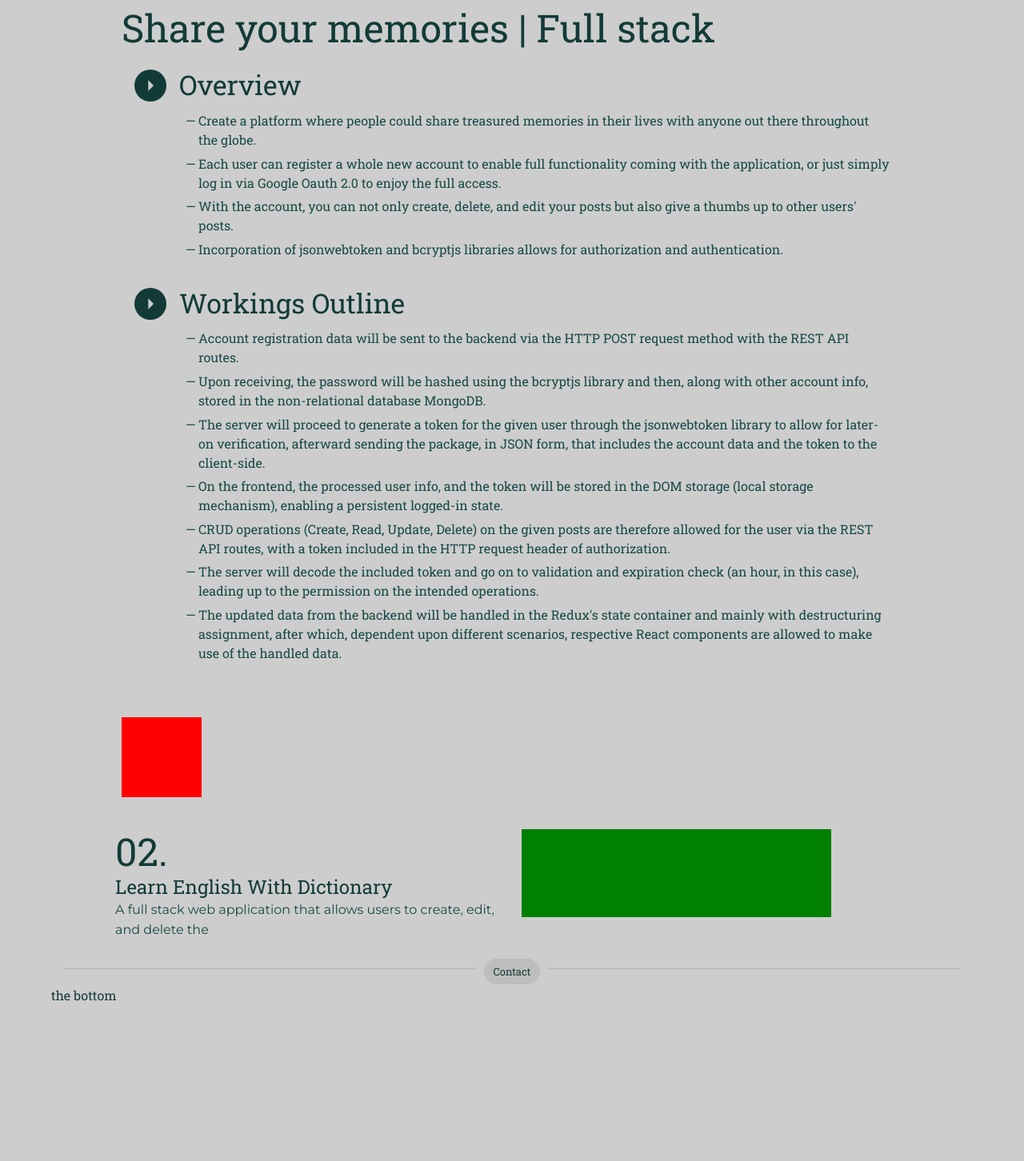
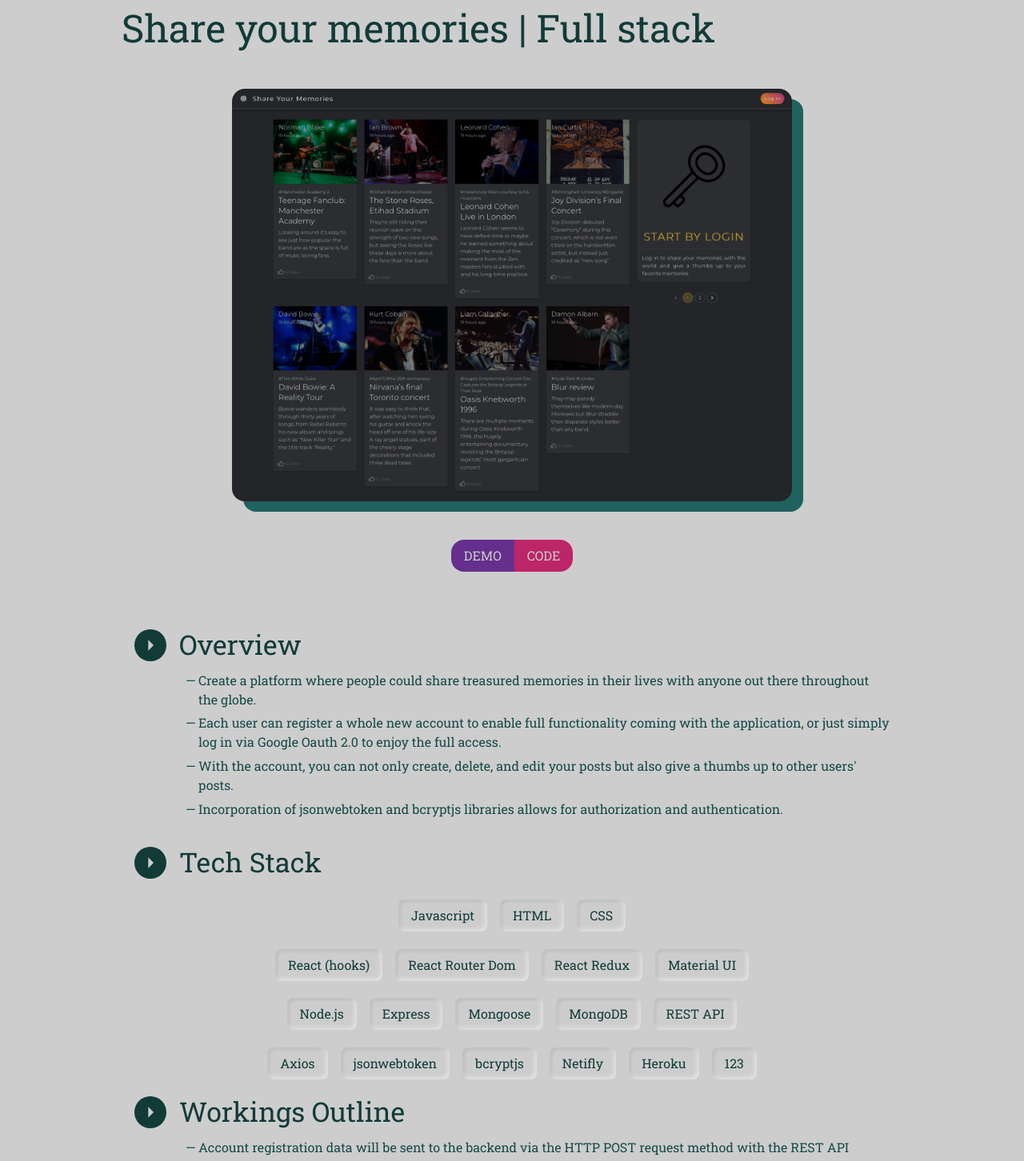
Before and after one commit to laynesquare/portfolio_website, a React (Create React App) app: page / in a window 1280 px wide. Shown: the part 1015-2467 px from the top of the page at 80% size. Before the commit the page ends 2272 px from the top, so only its background shows below. Built offline with nearby package versions, Linux system fonts and the light colour scheme.

Commit message:
feature: pjc btns and tech icons

```diff
--- a/src/components/Project/FeatureList.js
+++ b/src/components/Project/FeatureList.js
@@ -6,9 +6,35 @@ import {
   ListItem,
   ListItemText,
   ListItemAvatar,
+  Grid,
 } from '@mui/material';
 
 import ArrowRightIcon from '@mui/icons-material/ArrowRight';
+
+const TechStackIcon = (props) => (
+  <Grid item>
+    <Typography
+      {...props}
+      component="div"
+      color="theme.palette.primary.light"
+      sx={iconEffect}
+      gutterBottom
+    />
+  </Grid>
+);
+
+const iconEffect = {
+  transition: 'all 0.3s ease-in-out',
+  boxShadow:
+    'inset -2px -2px 6px rgba(255, 255, 255, .5), inset -2px -2px 4px rgba(255, 255, 255, .01),inset 2px 2px 2px rgba(255, 255, 255, .075),inset 2px 2px 4px rgba(0, 0, 0, .15)',
+  p: '0.5rem 1rem',
+  borderRadius: '0.5rem',
+
+  '&:hover': {
+    boxShadow:
+      '-2px -2px 6px rgba(255, 255, 255, .6), -2px -2px 4px rgba(255, 255, 255, .4),    2px 2px 2px rgba(255, 255, 255, .05),    2px 2px 4px rgba(0, 0, 0, .1)',
+  },
+};
 
 const listStyle = {
   secondary: {
@@ -29,6 +55,13 @@ const textForMemProject = {
     "With the account, you can not only create, delete, and edit your posts but also give a thumbs up to other users' posts.",
     'Incorporation of jsonwebtoken and bcryptjs libraries allows for authorization and authentication.',
   ],
+
+  techStack: {
+    lan: [],
+    fe: [],
+    be: [],
+    others: [],
+  },
 
   workingsOutline: [
     'Account registration data will be sent to the backend via the HTTP POST request method with the REST API routes.',
@@ -57,7 +90,6 @@ const FeatureList = () => {
         </ListItemAvatar>
         <ListItemText
           primary={
-            <React.Fragment>
             <Typography
               variant="h4"
               component="div"
@@ -66,7 +98,6 @@ const FeatureList = () => {
             >
               Overview
             </Typography>
-            </React.Fragment>
           }
           secondary={textForMemProject.overview.map((text, index) => (
             <Typography
@@ -82,6 +113,86 @@ const FeatureList = () => {
           ))}
         />
       </ListItem>
+
+      {/* Tech Stack */}
+      {/* Tech Stack */}
+      {/* Tech Stack */}
+      {/* Tech Stack */}
+      {/* Tech Stack */}
+      {/* Tech Stack */}
+      {/* Tech Stack */}
+      <ListItem
+        alignItems="flex-start"
+        sx={{ '&:hover': { '.arrow': { transform: '' } } }}
+      >
+        <ListItemAvatar>
+          <Avatar className="arrow" sx={{ backgroundColor: '#123b38' }}>
+            <ArrowRightIcon sx={{ fontSize: '2rem' }} />
+          </Avatar>
+        </ListItemAvatar>
+        <ListItemText
+          primary={
+            <React.Fragment>
+              <Typography
+                variant="h4"
+                component="div"
+                color="theme.palette.primary.light"
+                gutterBottom
+              >
+                Tech Stack
+              </Typography>
+            </React.Fragment>
+          }
+          secondary={<></>}
+        />
+      </ListItem>
+
+      <Grid container spacing={2} mb={2} justifyContent="center">
+        <TechStackIcon>Javascript</TechStackIcon>
+        <TechStackIcon>HTML</TechStackIcon>
+        <TechStackIcon>CSS</TechStackIcon>
+      </Grid>
+      <Grid container spacing={2} mb={2} justifyContent="center">
+        <TechStackIcon>React (hooks)</TechStackIcon>
+        <TechStackIcon>React Router Dom</TechStackIcon>
+        <TechStackIcon>React Redux</TechStackIcon>
+        <TechStackIcon>Material UI</TechStackIcon>
+      </Grid>
+      <Grid container spacing={2} mb={2} justifyContent="center">
+        <TechStackIcon>Node.js</TechStackIcon>
+        <TechStackIcon>Express</TechStackIcon>
+        <TechStackIcon>Mongoose</TechStackIcon>
+        <TechStackIcon>MongoDB</TechStackIcon>
+        <TechStackIcon>REST API</TechStackIcon>
+      </Grid>
+      <Grid container spacing={2} justifyContent="center">
+        <TechStackIcon>Axios</TechStackIcon>
+        <TechStackIcon>jsonwebtoken</TechStackIcon>
+        <TechStackIcon>bcryptjs</TechStackIcon>
+        <TechStackIcon>Netifly</TechStackIcon>
+        <TechStackIcon>Heroku</TechStackIcon>
+        <Grid item sx={{ transition: 'ease-in' }}>
+          <Typography
+            component="div"
+            color="theme.palette.primary.light"
+            sx={{
+              transition: 'all 3s ease-in-out',
+              boxShadow:
+                'inset -2px -2px 6px rgba(255, 255, 255, .5), inset -2px -2px 4px rgba(255, 255, 255, .01),inset 2px 2px 2px rgba(255, 255, 255, .075),inset 2px 2px 4px rgba(0, 0, 0, .15)',
+              p: '0.5rem 1rem',
+              borderRadius: '0.5rem',
+
+              '&:hover': {
+                boxShadow:
+                  '-2px -2px 6px rgba(255, 255, 255, .6), -2px -2px 4px rgba(255, 255, 255, .4), 2px 2px 2px rgba(255, 255, 255, .05), 2px 2px 4px rgba(0, 0, 0, .1)',
+              },
+            }}
+            gutterBottom
+          >
+            123
+          </Typography>
+        </Grid>
+      </Grid>
 
       <ListItem alignItems="flex-start">
         <ListItemAvatar>
--- a/src/components/Project/Project.js
+++ b/src/components/Project/Project.js
@@ -1,10 +1,18 @@
-import { Container, Typography, Box, Divider, Grid, Chip } from '@mui/material';
-import React from 'react';
+import { Typography, Box, Divider, Grid, Chip, Tooltip } from '@mui/material';
+import { mainTheme } from '../../themes/mainTheme';
 import FeatureList from './FeatureList';
+import memory_preview from '../../assets/imgs/preview_share_your_memories.png';
 
 const Project = () => {
   return (
-    <Box sx={{ m: 'auto auto', position: 'relative', width: '80%' }}>
+    <Box
+      sx={{
+        m: 'auto auto',
+        position: 'relative',
+        width: '80%',
+        maxWidth: '1536px',
+      }}
+    >
       <Divider variant="middle">
         <Typography variant="h4" textAlign="center" sx={{}}>
           <Chip label="Project"></Chip>
@@ -14,13 +22,101 @@ const Project = () => {
       <Grid container justifyContent="center" spacing={5} padding={3}>
         <Grid item xs={12}>
           <Typography variant="h3">01.</Typography>
-          <Typography variant="h3">Share your memories | Full stack</Typography>
+          <Typography variant="h3" sx={{ mb: '3rem' }}>
+            Share your memories | Full stack
+          </Typography>
+          <Box
+            sx={{
+              display: 'block',
+              position: 'relative',
+              margin: 'auto',
+              maxWidth: '700px',
+              borderRadius: '1rem',
+              mb: '3rem',
+
+              '&:hover': {
+                '&:before': {
+                  transform: 'translate(0%, 0%)',
+                },
+              },
+
+              '&:before': {
+                content: '""',
+                width: '100%',
+                height: '100%',
+                background: mainTheme.palette.primary.light,
+                transform: 'translate(2%, 2.5%)',
+                borderRadius: '1rem',
+                position: 'absolute',
+                zIndex: '-1',
+                transition: 'all .5s ease-in-out',
+              },
+            }}
+          >
+            <Box
+              className="preview"
+              component={'img'}
+              src={memory_preview}
+              sx={{
+                display: 'block',
+                width: '100%',
+                borderRadius: '1rem',
+
+                transition: 'all .2s ease-in-out',
+
+                '&:hover': {
+                  transform: 'translate(2%,2%)',
+                },
+              }}
+            ></Box>
+          </Box>
+
+          <Grid
+            item
+            xs={3}
+            sx={{
+              display: 'flex',
+              justifyContent: 'center',
+              // background:
+              //   'radial-gradient(circle, rgba(188,37,103,1) 0%, rgba(101,47,141,1) 100%)',
+              margin: 'auto',
+              mb: '3rem',
+            }}
+          >
+            <Tooltip
+              title="Lazy login is now offered, if you are meant to just explore a little."
+              placement="left"
+            >
+              <Box
+                component={'a'}
+                href="http://www.shareyourmemories.com"
+                sx={{
+                  p: '0.5rem 1rem',
+                  background: '#652F8D',
+                  color: mainTheme.palette.background.default,
+                  borderRadius: '1rem 0 0 1rem',
+                  cursor: 'pointer',
+                  textDecoration: 'none',
+                }}
+              >
+                DEMO
+              </Box>
+            </Tooltip>
+
+            <Box
+              sx={{
+                backgroundColor: '#bc2567',
+                p: '0.5rem 1rem',
+                color: mainTheme.palette.background.default,
+                borderRadius: '0 1rem 1rem 0',
+                cursor: 'pointer',
+              }}
+            >
+              CODE
+            </Box>
+          </Grid>
+
           <FeatureList />
-        </Grid>
-        <Grid item xs={12}>
-          <Box
-            sx={{ width: '100px', height: '100px', backgroundColor: 'red' }}
-          ></Box>
         </Grid>
       </Grid>
       <Grid container justifyContent="center" spacing={3} padding={2}>
--- a/src/index.css
+++ b/src/index.css
@@ -13,8 +13,9 @@ body {
 
 }
 
+
 .logo_animation{
-  animation: logo_animation 10s infinite linear;
+  /* animation: logo_animation 10s infinite linear; */
 }
 
 /* width */
```
Also changed, not shown: src/assets/imgs/official_logo.png (deleted), src/assets/imgs/preview_share_your_memories.png (added). Lines whose indentation alone changed are shown as unchanged.
